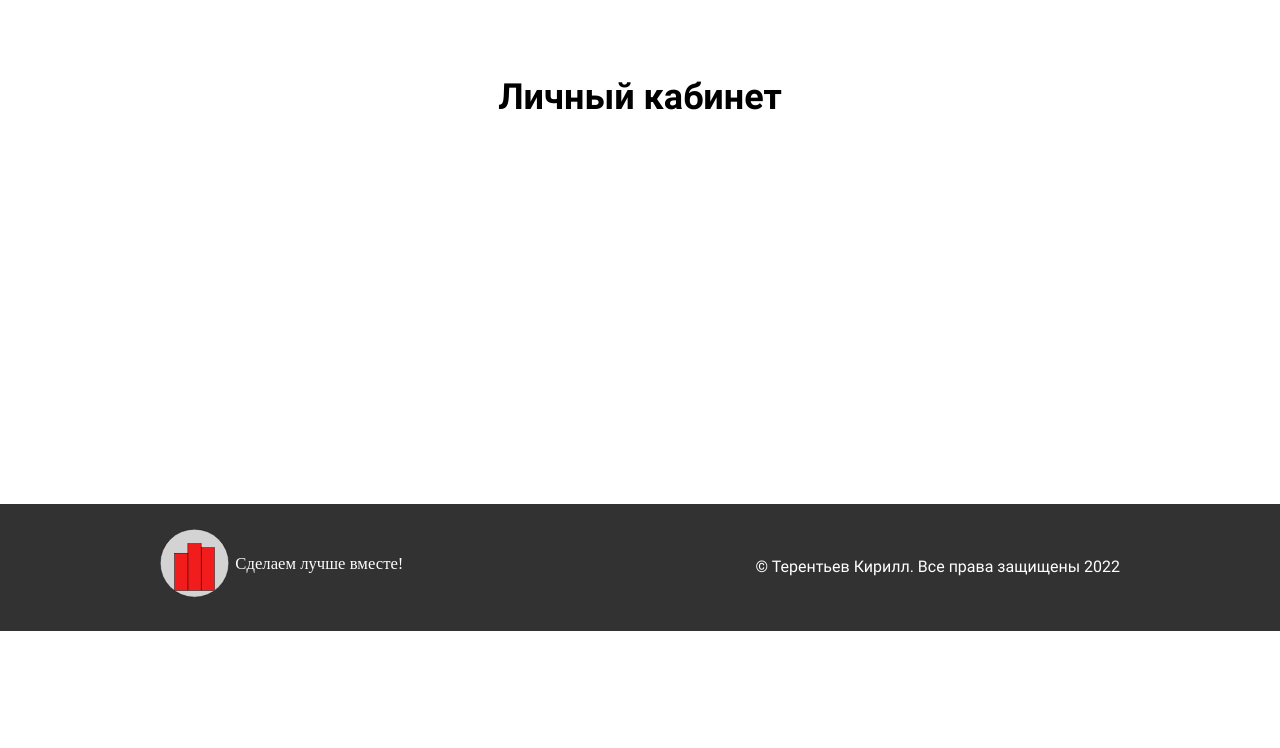
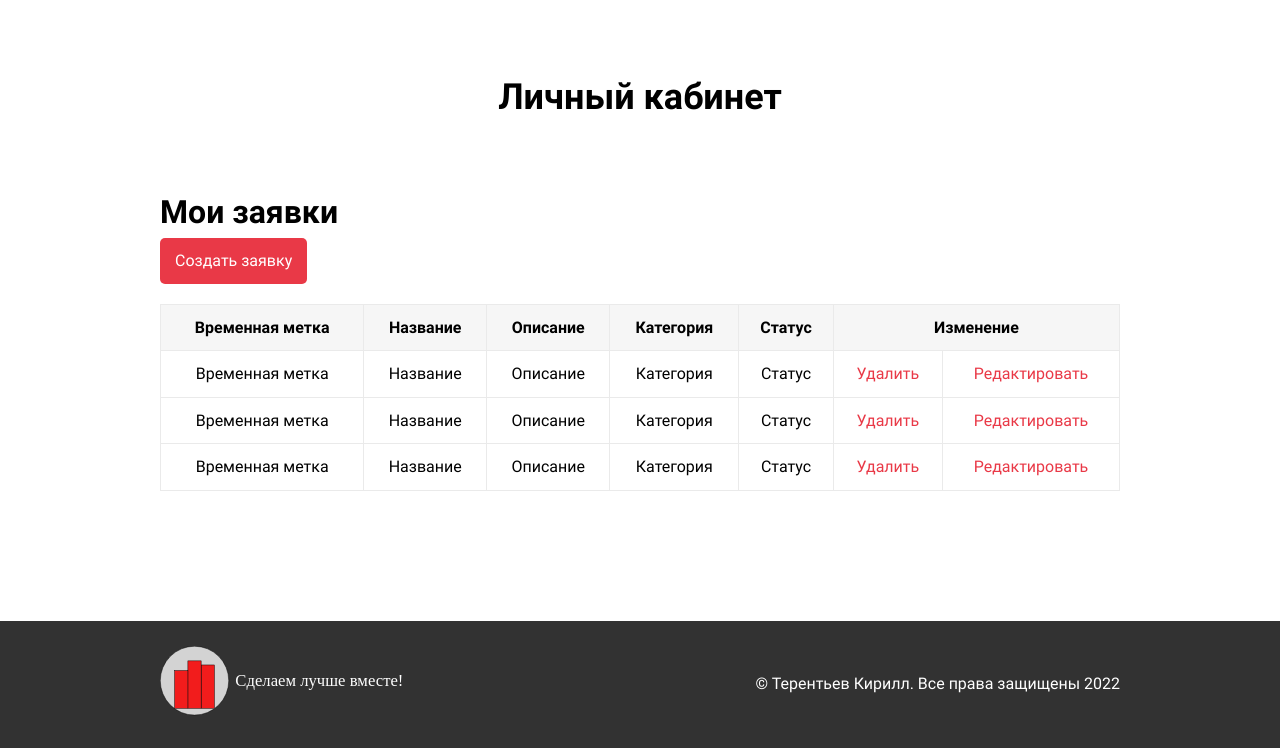
Before and after one commit to kiri4tanker/Exam-1.4, a PHP site: page /user.php in a window 1280 px wide. Shown: the part 169-917 px from the top of the page. Before the commit the page ends 800 px from the top, so only its background shows below. Run offline with PHP 8.4, Linux system fonts and the light colour scheme.

Commit message:
+admin +user

```diff
--- a/assets/css/main.css
+++ b/assets/css/main.css
@@ -285,3 +285,27 @@ textarea.input {
 .register .btn {
 	justify-self: start;
 }
+/* table */
+.table {
+	text-align: center;
+	width: 100%;
+	margin-bottom: 20px;
+	border: 1px solid var(--border-color);
+	border-collapse: collapse;
+}
+.table .row {
+	border: 1px solid var(--border-color);
+	padding: 10px;
+}
+.table .row_title {
+	font-weight: bold;
+	background: var(--item-color);
+}
+.table .column {
+	border: 1px solid var(--border-color);
+	padding: 10px;
+}
+/* profile */
+.profile__heading {
+	margin-bottom: 20px;
+}
--- a/register.php
+++ b/register.php
@@ -4,7 +4,7 @@
    <meta charset="utf-8">
    <meta http-equiv="X-UA-Compatible" content="IE=edge">
    <meta name="viewport" content="width=device-width, initial-scale=1.0">
-   <title>Авторизация</title>
+   <title>Регистрация</title>
    <link rel="stylesheet" href="assets/css/main.css">
    <link rel="stylesheet" href="assets/css/media.css">
 </head>
--- a/user.php
+++ b/user.php
@@ -29,7 +29,51 @@
                <h1 class="section__title">Личный кабинет</h1>
             </div>
             <div class="section__content">
-
+               <div class="profile">
+                  <div class="profile__heading">
+                     <h2 class="profile__title">Мои заявки</h2>
+                     <button class="btn">Создать заявку</button>
+                  </div>
+                  <div class="profule__content">
+                     <table class="table">
+                        <tr class="row row_title">
+                           <td class="column">Временная метка</td>
+                           <td class="column">Название</td>
+                           <td class="column">Описание</td>
+                           <td class="column">Категория</td>
+                           <td class="column">Статус</td>
+                           <td class="column" colspan="2">Изменение</td>
+                        </tr>
+                        <tr class="row">
+                           <td class="column">Временная метка</td>
+                           <td class="column">Название</td>
+                           <td class="column">Описание</td>
+                           <td class="column">Категория</td>
+                           <td class="column">Статус</td>
+                           <td class="column"><a href="" class="link">Удалить</a></td>
+                           <td class="column"><a href="" class="link">Редактировать</a></td>
+                        </tr>
+                        <tr class="row">
+                           <td class="column">Временная метка</td>
+                           <td class="column">Название</td>
+                           <td class="column">Описание</td>
+                           <td class="column">Категория</td>
+                           <td class="column">Статус</td>
+                           <td class="column"><a href="" class="link">Удалить</a></td>
+                           <td class="column"><a href="" class="link">Редактировать</a></td>
+                        </tr>
+                        <tr class="row">
+                           <td class="column">Временная метка</td>
+                           <td class="column">Название</td>
+                           <td class="column">Описание</td>
+                           <td class="column">Категория</td>
+                           <td class="column">Статус</td>
+                           <td class="column"><a href="" class="link">Удалить</a></td>
+                           <td class="column"><a href="" class="link">Редактировать</a></td>
+                        </tr>
+                     </table>
+                  </div>
+               </div>
             </div>
          </div>
       </section>
```
Also changed, not shown: admin.php (+41 -1 lines).
